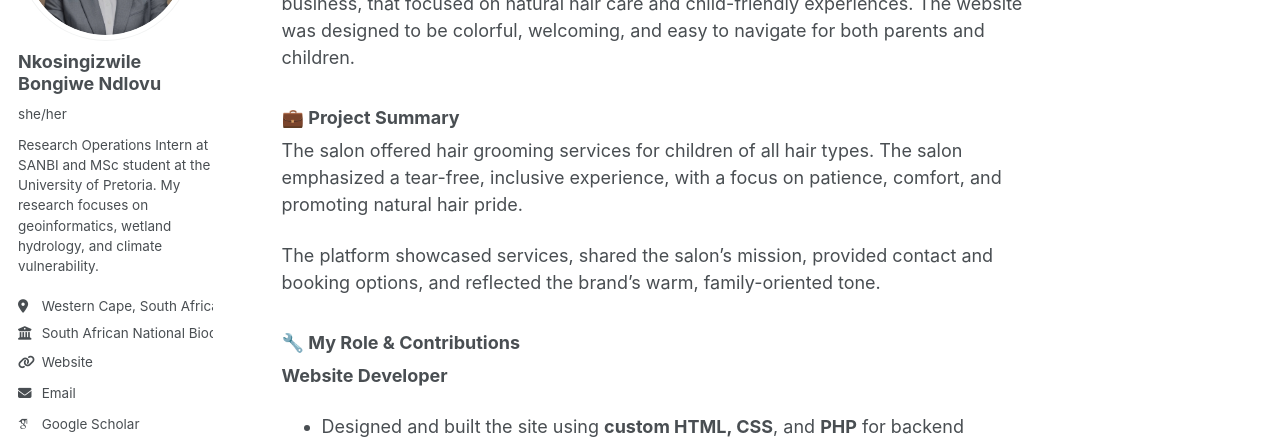
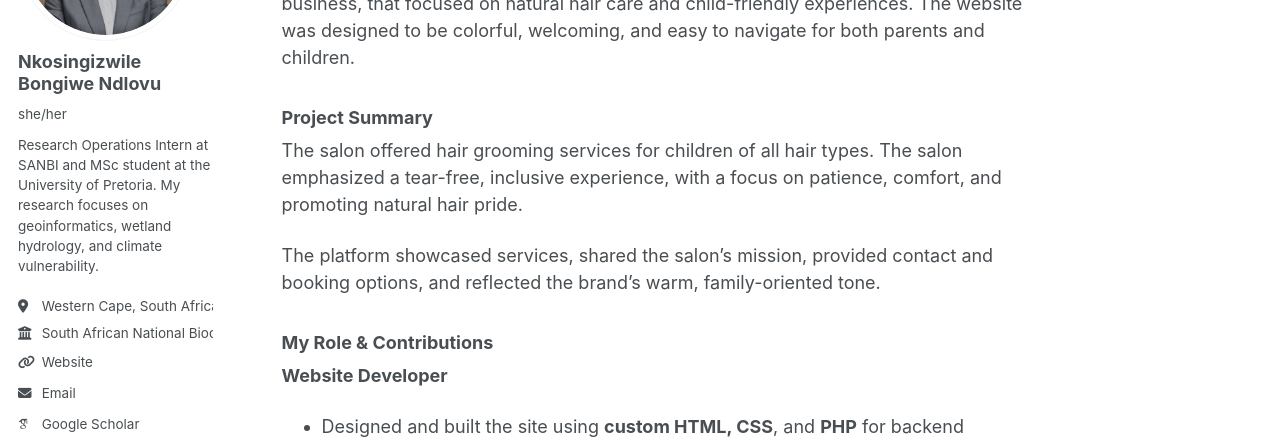
Before and after one commit to Nkosizwi/NB-Ndlovu.github.io, a Jekyll site: the page built from _portfolio/portfolio-3.md, in a window 1280 px wide and 900 px high. Shown: the part 233-675 px from the top of the window. Built offline with Jekyll 4.4.1, drawn with Linux system fonts in a browser that asks for light colours; some web fonts are replaced; a script that is not in the unit is left out.

```diff
--- a/_portfolio/portfolio-3.md
+++ b/_portfolio/portfolio-3.md
@@ -7,7 +7,7 @@ collection: portfolio
 This was a freelance project for **Kids Spot Hair Salon**, a boutique children's grooming business, that focused on natural hair care and child-friendly experiences. The website was designed to be colorful, welcoming, and easy to navigate for both parents and children.
 
 
-### 💼 Project Summary
+### Project Summary
 
 The salon offered hair grooming services for children of all hair types. The salon emphasized a tear-free, inclusive experience, with a focus on patience, comfort, and promoting natural hair pride.
 
@@ -15,7 +15,7 @@ The platform showcased services, shared the salon’s mission, provided contact
 
 
 
-### 🔧 My Role & Contributions
+### My Role & Contributions
 
 **Website Developer**
 - Designed and built the site using **custom HTML, CSS**, and **PHP** for backend functionality.
```
